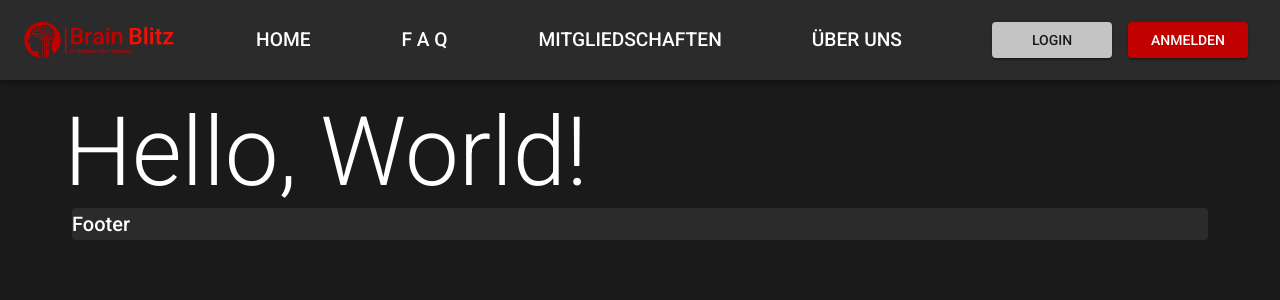
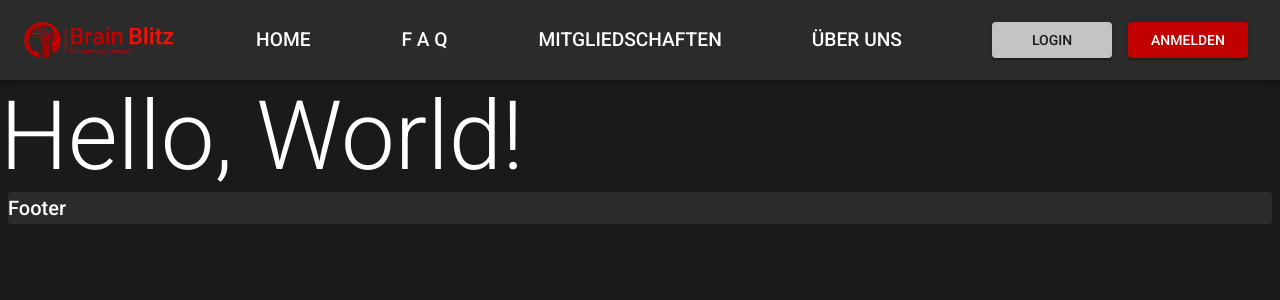
Before and after one commit to SlowMoschen/Brain_Blitz, a React (Vite) app in the folder material-ui-test/: page / in a window 1280 px wide. Shown: the top 300 px of the page. Built offline with nearby package versions, Linux system fonts and the light colour scheme.

Commit message:
removed container

```diff
--- a/material-ui-test/src/routes/home/RootLayout.tsx
+++ b/material-ui-test/src/routes/home/RootLayout.tsx
@@ -1,10 +1,9 @@
 import { Outlet } from "react-router-dom";
-import { Container } from "@mui/material";
+import { BREAKPOINTS } from "../../configs/Breakpoints";
 import useScreenSize from "../../shared/hooks/useScreenSize";
-import { BREAKPOINTS } from "../../configs/Breakpoints";
 import Footer from "./components/Footer";
+import MobileNavbar from "./components/navbar/_MobileNavbar.main";
 import Navbar from "./components/navbar/_Navbar.main";
-import MobileNavbar from "./components/navbar/_MobileNavbar.main";
 
 export default function RootLayout() {
   const { width } = useScreenSize();
@@ -12,10 +11,8 @@ export default function RootLayout() {
   return (
     <>
       {width > BREAKPOINTS.md ? <Navbar /> : <MobileNavbar />}
-      <Container sx={{ height: '100vh', p: 2 }}>
         <Outlet />
       <Footer />
-      </Container>
     </>
   );
 }
```
